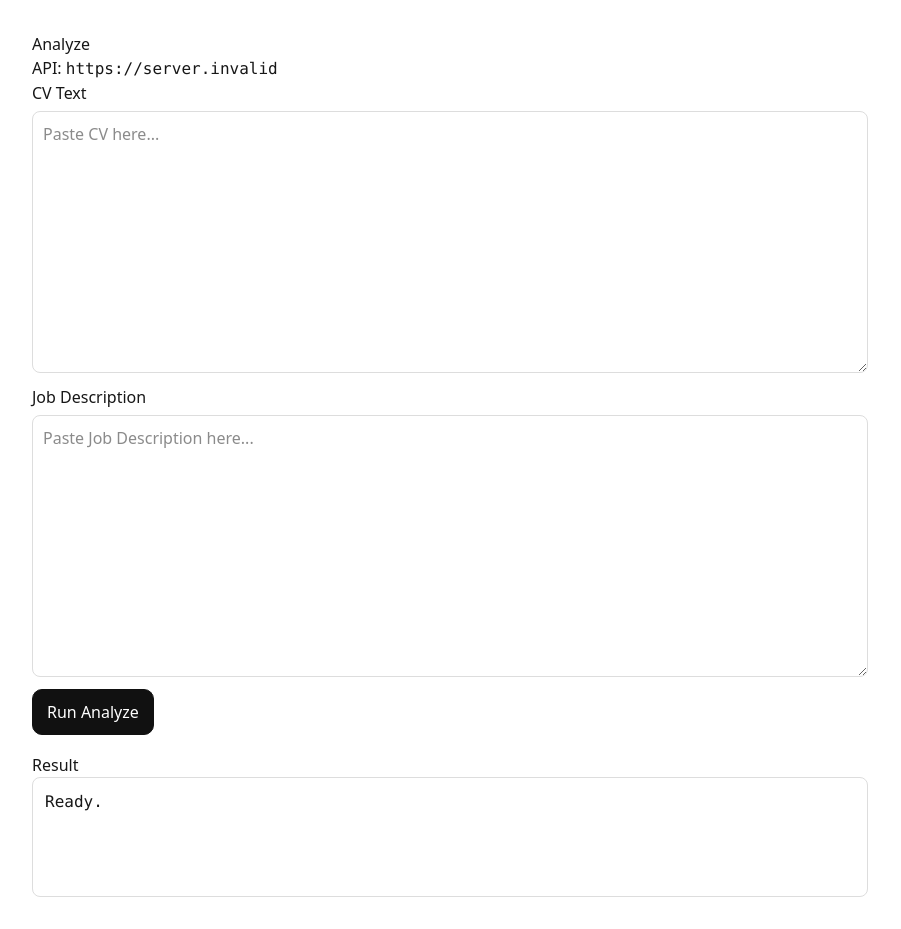
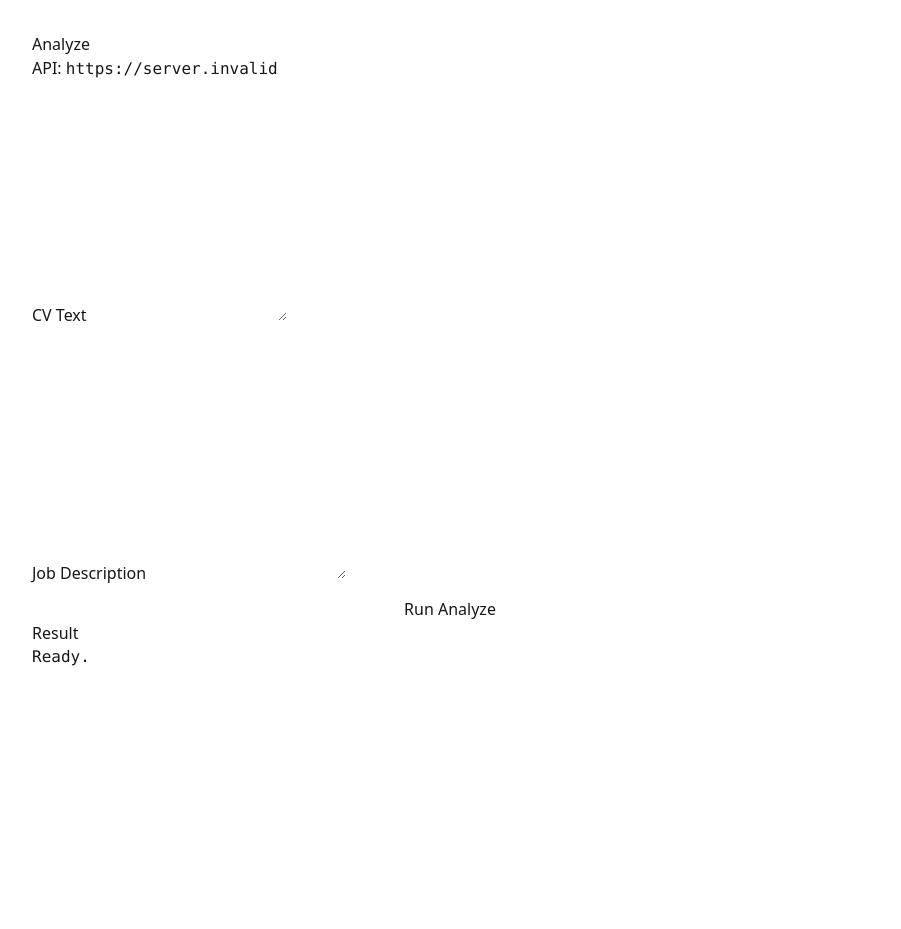
Before and after one commit to bangdido4/Kandrai, a Next.js app in the folder frontend/: page /analyze in a window 1280 px wide. Shown: the whole page, without its empty margins (0-901 px from the left). After the commit the page ends 800 px from the top, so only its background shows below. Built offline with nearby package versions, Linux system fonts and the light colour scheme; no server answers.

Commit message:
fix: make analyze page client component

```diff
--- a/frontend/app/analyze/page.tsx
+++ b/frontend/app/analyze/page.tsx
@@ -1,3 +1,5 @@
+"use client";
+
 export const dynamic = "force-dynamic";
 
 type AnalyzeResponse = any;
@@ -17,19 +19,14 @@ export default function AnalyzePage() {
     const outEl = document.getElementById("out") as HTMLPreElement | null;
     if (outEl) outEl.textContent = "Sending...";
 
-    if (!api) {
-      if (outEl) outEl.textContent = "ERROR: NEXT_PUBLIC_API_URL is missing in Vercel env vars.";
-      return;
-    }
-
     try {
       const res = await fetch(`${api}/analyze`, {
         method: "POST",
         headers: { "Content-Type": "application/json" },
-        // Enviamos legacy format (backend lo convierte internamente)
         body: JSON.stringify({
-          cv_text: cvText,
-          jd_text: jdText,
+          role: "candidate",
+          job_description: jdText,
+          candidate_text: cvText,
         }),
       });
 
@@ -42,7 +39,7 @@ export default function AnalyzePage() {
       }
 
       if (!res.ok) {
-        if (outEl) outEl.textContent = JSON.stringify({ status: res.status, data }, null, 2);
+        if (outEl) outEl.textContent = JSON.stringify({ error: res.status, data }, null, 2);
         return;
       }
 
@@ -61,57 +58,21 @@ export default function AnalyzePage() {
       </p>
 
       <form onSubmit={onSubmit} style={{ display: "grid", gap: 12 }}>
-        <label style={{ display: "grid", gap: 6 }}>
-          <span>CV Text</span>
-          <textarea
-            name="cvText"
-            rows={10}
-            placeholder="Paste CV here..."
-            style={{ padding: 10, borderRadius: 8, border: "1px solid #ddd" }}
-            required
-          />
+        <label>
+          CV Text
+          <textarea name="cvText" rows={10} required />
         </label>
 
-        <label style={{ display: "grid", gap: 6 }}>
-          <span>Job Description</span>
-          <textarea
-            name="jdText"
-            rows={10}
-            placeholder="Paste Job Description here..."
-            style={{ padding: 10, borderRadius: 8, border: "1px solid #ddd" }}
-            required
-          />
+        <label>
+          Job Description
+          <textarea name="jdText" rows={10} required />
         </label>
 
-        <button
-          type="submit"
-          style={{
-            padding: "10px 14px",
-            borderRadius: 10,
-            border: "1px solid #111",
-            background: "#111",
-            color: "white",
-            cursor: "pointer",
-            width: "fit-content",
-          }}
-        >
-          Run Analyze
-        </button>
+        <button type="submit">Run Analyze</button>
       </form>
 
-      <h3 style={{ marginTop: 18 }}>Result</h3>
-      <pre
-        id="out"
-        style={{
-          padding: 12,
-          border: "1px solid #ddd",
-          borderRadius: 8,
-          overflowX: "auto",
-          minHeight: 120,
-        }}
-      >
-        Ready.
-      </pre>
+      <h3>Result</h3>
+      <pre id="out">Ready.</pre>
     </main>
   );
 }
```
